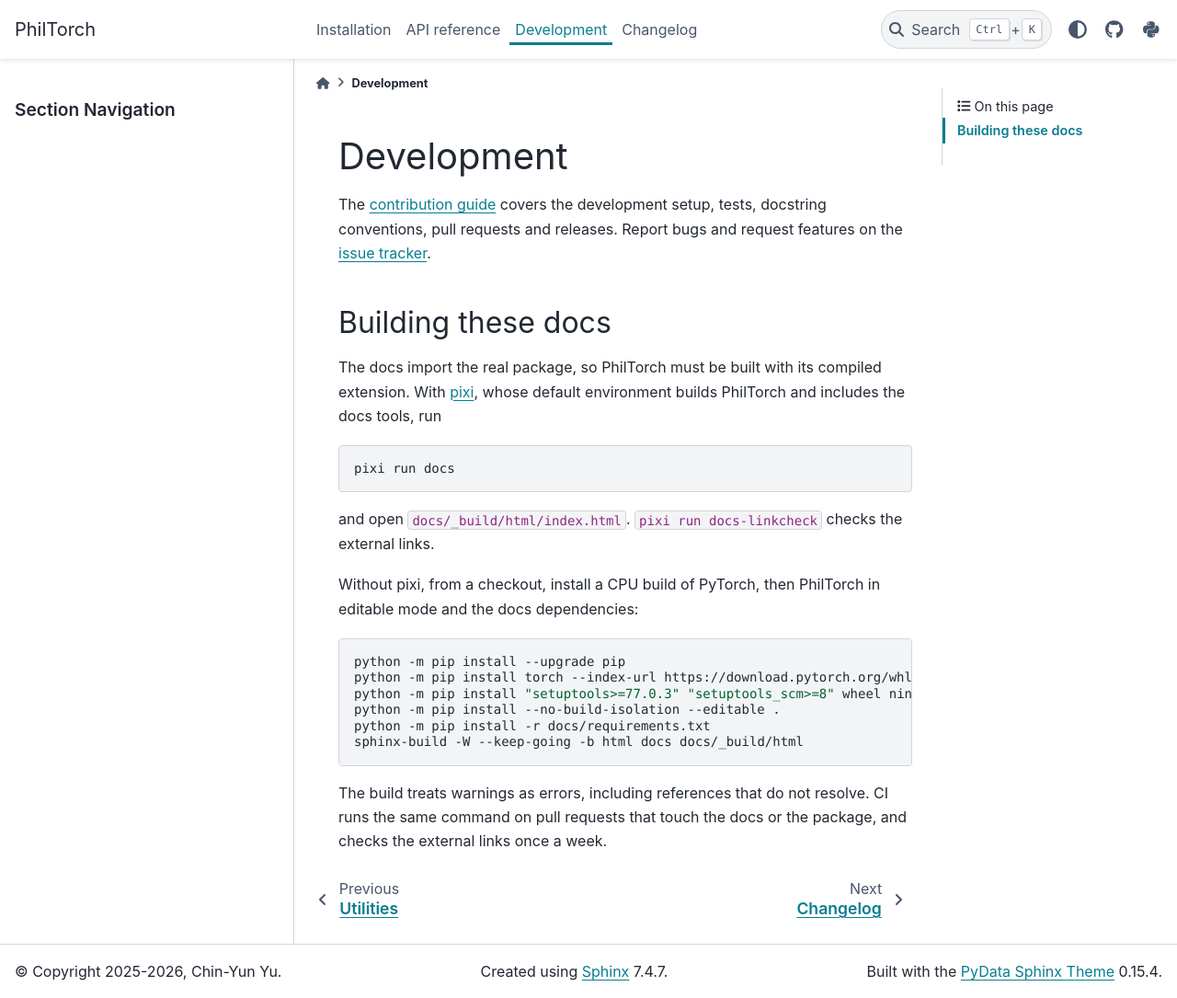
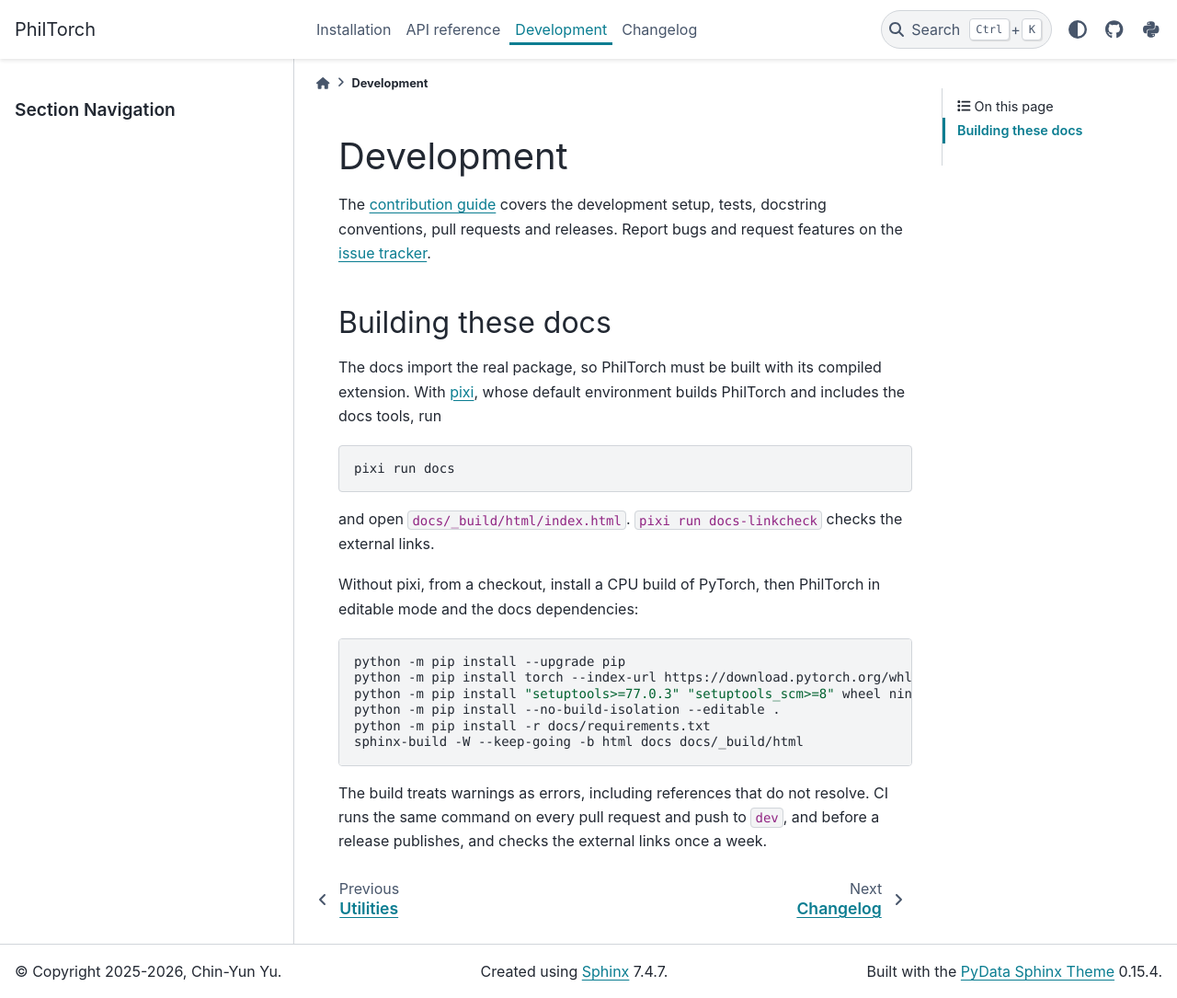
Before and after one commit to yoyolicoris/philtorch, a Sphinx documentation site: the page built from docs/development.md, in a window 1280 px wide and 1085 px high. Shown: the whole window at 92% size. Built offline with Sphinx 7.4.7 and the PyData theme 0.15.4, drawn with Linux system fonts in a browser that asks for light colours; the version number could not be read and is left out.

Commit message:
ci: dev runs never cancel each other; a release publishes all or nothing
- Only pull requests share a concurrency group, so a dev push's run is
  never queued behind or cancelled by the next one's.
- On a release, the CUDA wheels build, test and attach only after every
  CPU check has passed, so a failed check leaves nothing published.
- Called by build-wheels.yml, docs.yml skips the link check, which runs on
  its own scheduled and manual runs only, as on dev.
- docs/development.md: docs build on every pull request and dev push.

Part of #135.

Co-Authored-By: Claude Opus 5.5 <noreply@anthropic.com>

````diff
--- a/docs/development.md
+++ b/docs/development.md
@@ -23,4 +23,4 @@ python -m pip install -r docs/requirements.txt
 sphinx-build -W --keep-going -b html docs docs/_build/html
 ```
 
-The build treats warnings as errors, including references that do not resolve. CI runs the same command on pull requests that touch the docs or the package, and checks the external links once a week.
+The build treats warnings as errors, including references that do not resolve. CI runs the same command on every pull request and push to `dev`, and before a release publishes, and checks the external links once a week.
````
Also changed, not shown: 2 other files.
